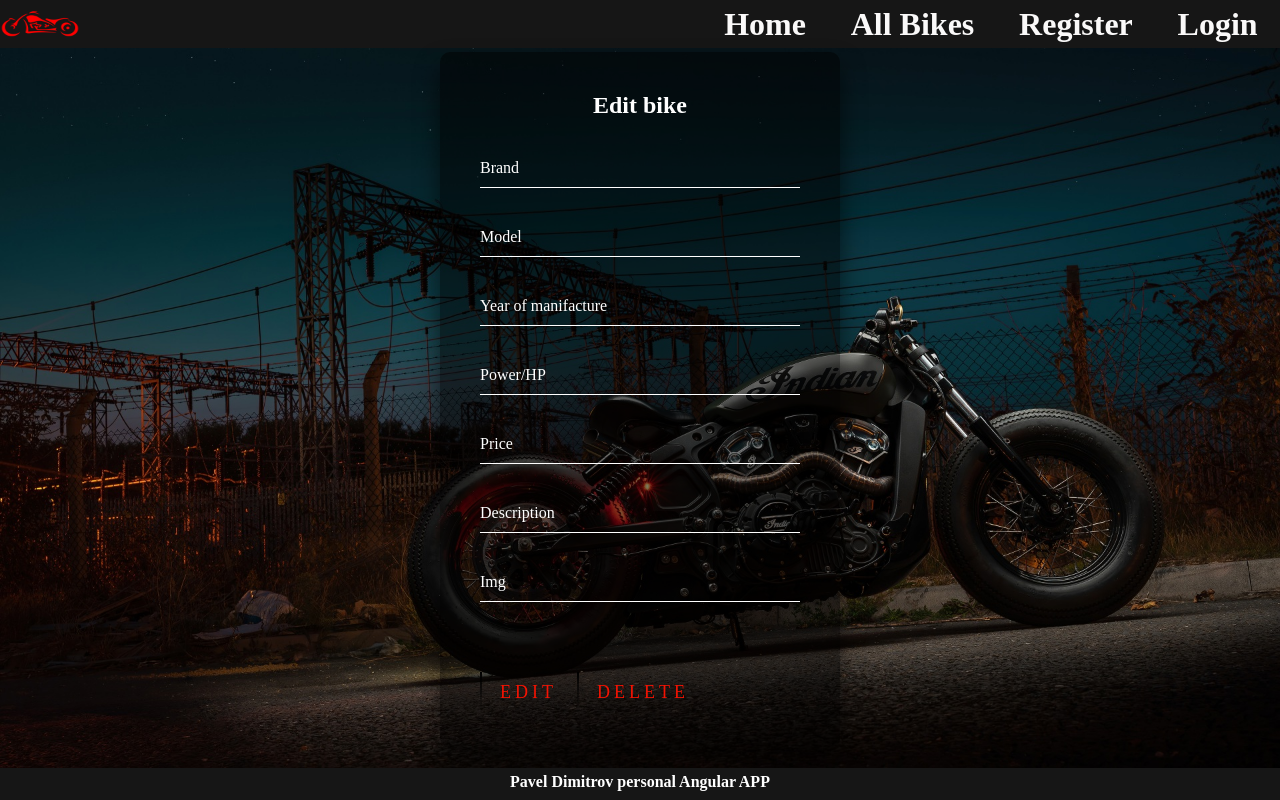
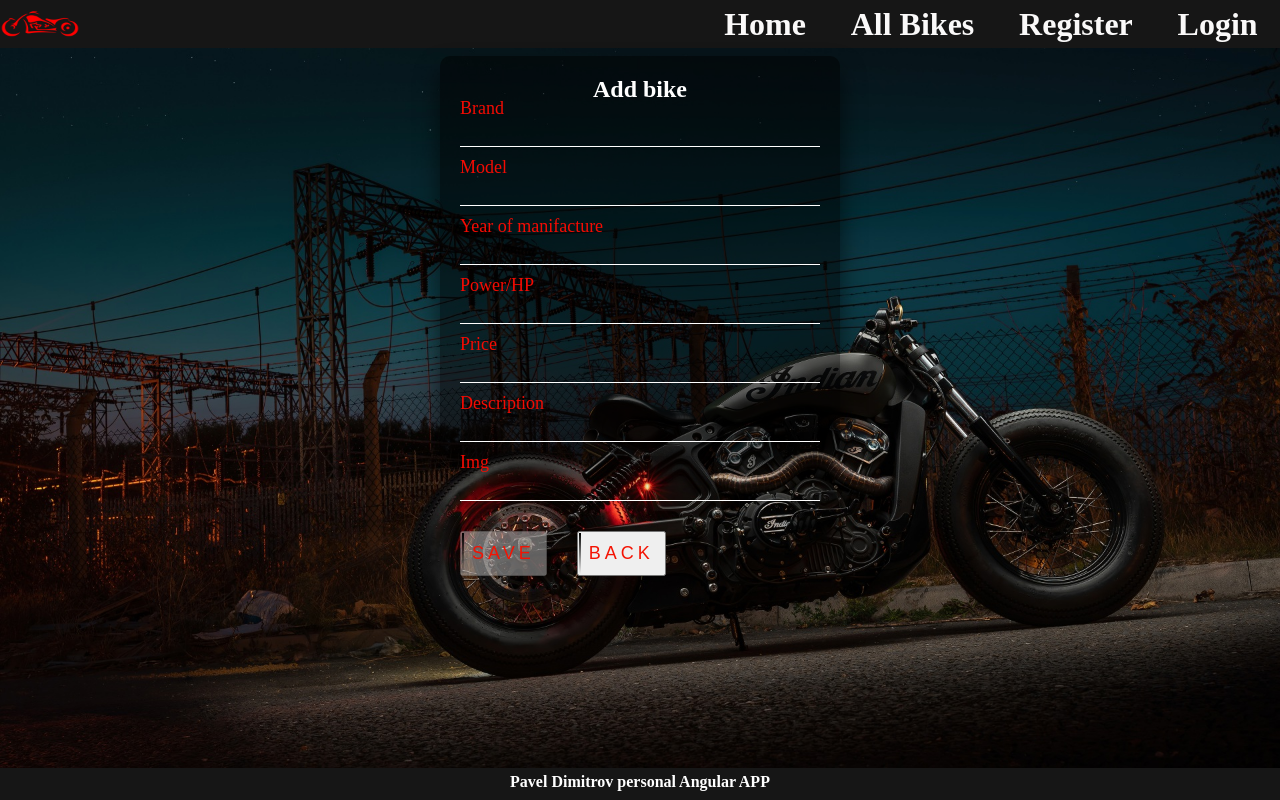
Before and after one commit to 2HEADSs/SPA-Angular, an Angular app in the folder motorcycle-app/: page /bikes/edit in a window 1280 px wide. Built offline with nearby package versions, Linux system fonts and the light colour scheme.

Commit message:
update edit page

```diff
--- a/motorcycle-app/src/app/bikes/bikes.module.ts
+++ b/motorcycle-app/src/app/bikes/bikes.module.ts
@@ -23,8 +23,6 @@ import { ReactiveFormsModule } from '@angular/forms';
     HttpClientModule,
     ReactiveFormsModule
   ],
-  providers: [
-
-  ]
+  providers: []
 })
 export class BikesModule { }
--- a/motorcycle-app/src/app/bikes/edit/edit.component.css
+++ b/motorcycle-app/src/app/bikes/edit/edit.component.css
@@ -1,74 +1,198 @@
 html {
     height: 100%;
-}
+  }
 
-body {
+  body {
     margin: 0;
     padding: 20%;
     font-family: sans-serif;
     background: linear-gradient(#141e30, #243b55);
-}
+  }
 
-.edit-box {
+  .edit-box {
     position: absolute;
-    top: 50%;
+    top: 32%;
     left: 50%;
-    height: 87%;
+    height: 50%;
     width: 400px;
-    padding: 40px;
+    padding: 20px;
     transform: translate(-50%, -50%);
     background: rgba(0, 0, 0, .5);
     box-sizing: border-box;
     box-shadow: 0 15px 25px rgba(0, 0, 0, .6);
     border-radius: 10px;
-}
+  }
 
-.edit-box h2 {
-    margin: 0 0 30px;
+  .edit-box h2 {
+    margin: 0 0 5px;
     padding: 0;
     color: #fff;
     text-align: center;
-}
+  }
 
-.edit-box .user-box {
+  .edit-box .bike-box {
     position: relative;
-}
+    margin: 0 0 0px;
+  }
 
-.edit-box .user-box input {
+  .edit-box .bike-box input {
     width: 100%;
     padding: 10px 0;
     font-size: 16px;
     color: #fff;
-    margin-bottom: 30px;
+    margin-bottom: 20px;
     border: none;
     border-bottom: 1px solid #fff;
     outline: none;
     background: transparent;
-}
+  }
 
-.edit-box .user-box label {
+  .edit-box .bike-box label {
     position: absolute;
     top: 0;
     left: 0;
     padding: 10px 0;
     font-size: 16px;
-    color: #fff;
+    color: red;
     pointer-events: none;
     transition: .5s;
-}
+  }
 
-.edit-box .user-box input:focus~label,
-.edit-box .user-box input:valid~label {
+  .edit-box .bike-box input:focus~label,
+  .edit-box .bike-box input:valid~label {
     top: -20px;
     left: 0;
     color: #f40b03;
     font-size: 18px;
-}
+  }
 
-.edit-box form a {
+  .edit-box form .edit {
+    position: relative;
+    display: inline-block;
+    padding: 10px 10px;
+    color: #f41303;
+    font-size: 18px;
+    text-decoration: none;
+    text-transform: uppercase;
+    overflow: hidden;
+    transition: .5s;
+    margin-top: 10px;
+    letter-spacing: 4px
+  }
+
+  .edit-box .edit:hover {
+    background: #f7f6f5;
+    color: #fff;
+    border-radius: 5px;
+    cursor: pointer;
+    box-shadow: 0 0 5px #ffffff,
+        0 0 25px #ffffff,
+        0 0 50px #4f5050,
+        0 0 100px #6d6e6e;
+  }
+
+  .edit-box .edit span {
+    position: absolute;
+    display: block;
+  }
+
+  .edit-box .edit span:nth-child(1) {
+    top: 0;
+    left: -100%;
+    width: 100%;
+    height: 2px;
+    background: linear-gradient(90deg, transparent, #fc0101);
+    animation: btn-anim1 1s linear infinite;
+  }
+
+  @keyframes btn-anim1 {
+    0% {
+        left: -100%;
+    }
+
+    50%,
+    100% {
+        left: 100%;
+    }
+  }
+
+  .edit-box .edit span:nth-child(2) {
+    top: -100%;
+    right: 0;
+    width: 2px;
+    height: 100%;
+    background: linear-gradient(180deg, transparent, #070000);
+    animation: btn-anim2 1s linear infinite;
+    animation-delay: .25s
+  }
+
+  @keyframes btn-anim2 {
+    0% {
+        top: -100%;
+    }
+
+    50%,
+    100% {
+        top: 100%;
+    }
+  }
+
+  .edit-box .edit span:nth-child(3) {
+    bottom: 0;
+    right: -100%;
+    width: 100%;
+    height: 2px;
+    background: linear-gradient(270deg, transparent, #ff0800);
+    animation: btn-anim3 1s linear infinite;
+    animation-delay: .5s
+  }
+
+  @keyframes btn-anim3 {
+    0% {
+        right: -100%;
+    }
+
+    50%,
+    100% {
+        right: 100%;
+    }
+  }
+
+  .edit-box .edit span:nth-child(4) {
+    bottom: -100%;
+    left: 0;
+    width: 2px;
+    height: 100%;
+    background: linear-gradient(360deg, transparent, #000000);
+    animation: btn-anim4 1s linear infinite;
+    animation-delay: .75s
+  }
+
+  @keyframes btn-anim4 {
+    0% {
+        bottom: -100%;
+    }
+
+    50%,
+    100% {
+        bottom: 100%;
+    }
+  }
+
+  p {
+    color: white;
+    font-size: 20px;
+  }
+
+
+
+
+.edit-box form .back {
     position: relative;
     display: inline-block;
     padding: 10px 20px;
+    cursor: pointer;
+    left: 30px;
     color: #f41303;
     font-size: 18px;
     text-decoration: none;
@@ -79,7 +203,7 @@ body {
     letter-spacing: 4px
 }
 
-.edit-box a:hover {
+.edit-box .back:hover {
     background: #f7f6f5;
     color: #fff;
     border-radius: 5px;
@@ -89,12 +213,12 @@ body {
         0 0 100px #6d6e6e;
 }
 
-.edit-box a span {
+.edit-box .back span {
     position: absolute;
     display: block;
 }
 
-.edit-box a span:nth-child(1) {
+.edit-box .back span:nth-child(1) {
     top: 0;
     left: -100%;
     width: 100%;
@@ -114,7 +238,7 @@ body {
     }
 }
 
-.edit-box a span:nth-child(2) {
+.edit-box .back span:nth-child(2) {
     top: -100%;
     right: 0;
     width: 2px;
@@ -135,7 +259,7 @@ body {
     }
 }
 
-.edit-box a span:nth-child(3) {
+.edit-box .back span:nth-child(3) {
     bottom: 0;
     right: -100%;
     width: 100%;
@@ -156,7 +280,7 @@ body {
     }
 }
 
-.edit-box a span:nth-child(4) {
+.edit-box .back span:nth-child(4) {
     bottom: -100%;
     left: 0;
     width: 2px;
@@ -179,21 +303,22 @@ body {
 
 
 
-.edit-box form .edit {
+.edit-box form .back {
     position: relative;
+    left: ;
     display: inline-block;
-    padding: 10px 20px;
+    padding: 10px 10px;
     color: #f41303;
     font-size: 18px;
     text-decoration: none;
     text-transform: uppercase;
     overflow: hidden;
     transition: .5s;
-    margin-top: 40px;
+    margin-top: 10px;
     letter-spacing: 4px
 }
 
-.edit-box .edit:hover {
+.edit-box .back:hover {
     background: #f7f6f5;
     color: #fff;
     border-radius: 5px;
@@ -203,12 +328,12 @@ body {
         0 0 100px #6d6e6e;
 }
 
-.edit-box .edit span {
+.edit-box .back span {
     position: absolute;
     display: block;
 }
 
-.edit-box .edit span:nth-child(1) {
+.edit-box .back span:nth-child(1) {
     top: 0;
     left: -100%;
     width: 100%;
@@ -228,7 +353,7 @@ body {
     }
 }
 
-.edit-box .edit span:nth-child(2) {
+.edit-box .back span:nth-child(2) {
     top: -100%;
     right: 0;
     width: 2px;
@@ -249,7 +374,7 @@ body {
     }
 }
 
-.edit-box .edit span:nth-child(3) {
+.edit-box .back span:nth-child(3) {
     bottom: 0;
     right: -100%;
     width: 100%;
@@ -270,7 +395,7 @@ body {
     }
 }
 
-.edit-box .edit span:nth-child(4) {
+.edit-box .back span:nth-child(4) {
     bottom: -100%;
     left: 0;
     width: 2px;
--- a/motorcycle-app/src/app/bikes/edit/edit.component.html
+++ b/motorcycle-app/src/app/bikes/edit/edit.component.html
@@ -1,47 +1,83 @@
 <div class="edit-box">
-    <h2>Edit bike</h2>
-    <form>
-        <div class="user-box">
-            <input type="text" name="" required="">
+    <h2>Add bike</h2>
+    <form [formGroup]="editFormGroup" (ngSubmit)="createHandler()">
+        <div class="bike-box">
+            <input formControlName="brand" type="text">
             <label>Brand</label>
+
+            <ng-container *ngIf="editFormGroup.get('brand')?.touched && editFormGroup.get('brand')?.invalid">
+                <p class="error">Brand must be minimum one characters!</p>
+            </ng-container>
         </div>
-        <div class="user-box">
-            <input type="text" name="" required="">
+
+        <div class="bike-box">
+            <input formControlName="model" type="text">
             <label>Model</label>
+
+            <ng-container *ngIf="editFormGroup.get('model')?.touched && editFormGroup.get('model')?.invalid">
+                <p class="error">Model must be minimum one characters!</p>
+            </ng-container>
         </div>
-        <div class="user-box">
-            <input type="text" name="" required="">
+
+        <div class="bike-box">
+            <input formControlName="year" type="text">
             <label>Year of manifacture</label>
+            <ng-container *ngIf="editFormGroup.get('year')?.touched && editFormGroup.get('year')?.invalid">
+                <p class="error">Bike must be between 1885 and 2022!</p>
+            </ng-container>
         </div>
-        <div class="user-box">
-            <input type="text" name="" required="">
+
+
+        <div class="bike-box">
+            <input formControlName="power" type="text">
             <label>Power/HP</label>
+
+            <ng-container *ngIf="editFormGroup.get('power')?.touched && editFormGroup.get('power')?.invalid">
+                <p class="error">Minumum power 0.5 HP!</p>
+            </ng-container>
         </div>
-        <div class="user-box">
-            <input type="text" name="" required="">
+
+        <div class="bike-box">
+            <input formControlName="price" type="text">
             <label>Price</label>
+            <ng-container *ngIf="editFormGroup.get('price')?.touched && editFormGroup.get('price')?.invalid">
+                <p class="error" *ngIf="editFormGroup.get('price')?.errors?.['min']">Price must be positive
+                    number(0.01)! </p>
+
+            </ng-container>
         </div>
-        <div class="user-box">
-            <input type="text" name="" required="">
+
+        <div class="bike-box">
+            <input formControlName="description" type="text">
             <label>Description</label>
+            <ng-container
+                *ngIf="editFormGroup.get('description')?.touched && editFormGroup.get('description')?.invalid">
+                <p class="error">Description must be between 10 and 100 characters!</p>
+            </ng-container>
         </div>
-        <div class="user-box">
-            <input type="text" name="" required="">
+
+        <div class="bike-box">
+            <input formControlName="img" type="text">
             <label>Img</label>
+            <ng-container *ngIf="editFormGroup.get('img')?.touched && editFormGroup.get('img')?.invalid">
+                <p class="error" *ngIf="editFormGroup.get('img')?.errors?.['pattern']">Invalid URL, must start with
+                    HTTP/HTTPS</p>
+                <p class="error" *ngIf="editFormGroup.get('img')?.errors?.['required']">Image is required!</p>
+            </ng-container>
         </div>
-        <a href="#">
+        <button class="edit" [disabled]="editFormGroup.invalid">
             <span></span>
             <span></span>
             <span></span>
             <span></span>
-            Edit
-        </a>
-        <a class="edit" href="#">
+            Save
+        </button>
+        <button class="back">
             <span></span>
             <span></span>
             <span></span>
             <span></span>
-            Delete
-        </a>
+            Back
+        </button>
     </form>
 </div>
--- a/motorcycle-app/src/app/bikes/edit/edit.component.ts
+++ b/motorcycle-app/src/app/bikes/edit/edit.component.ts
@@ -1,15 +1,35 @@
-import { Component, OnInit } from '@angular/core';
+import { Component } from '@angular/core';
+import { FormGroup, FormControl, Validators, FormBuilder } from '@angular/forms';
 
 @Component({
   selector: 'app-edit',
   templateUrl: './edit.component.html',
   styleUrls: ['./edit.component.css']
 })
-export class EditComponent implements OnInit {
+export class EditComponent  {
 
-  constructor() { }
+  URL_PATTERN = /^https?:\/\/.+/i
 
-  ngOnInit(): void {
+  editFormGroup: FormGroup = this.formBuilder.group({
+    'brand': new FormControl('', [Validators.required, Validators.minLength(1)]),
+    'model': new FormControl('', [Validators.required, Validators.minLength(1)]),
+    'year': new FormControl('', [Validators.required, Validators.max(2022), Validators.min(1885)]),
+    'power': new FormControl('', [Validators.required, Validators.min(0.5)]),
+    'price': new FormControl('', [Validators.required, Validators.min(0.01)]),
+    'description': new FormControl('', [Validators.required, Validators.minLength(10), Validators.maxLength(100)]),
+    'img': new FormControl('', [Validators.required, Validators.pattern(this.URL_PATTERN)]),
+
+  })
+
+  constructor(private formBuilder: FormBuilder) { }
+
+  createHandler(): void {
+    const { brand, model, year, power, price, description, img } = this.editFormGroup.value
+    const body = { brand, model, year, power, price, description, img }
+
+    console.log(this.editFormGroup.value);
+
   }
 
+
 }
```
Also changed, not shown: motorcycle-app/src/app/bikes/create-bikes/create-bikes.component.html (+8 -8 lines).
